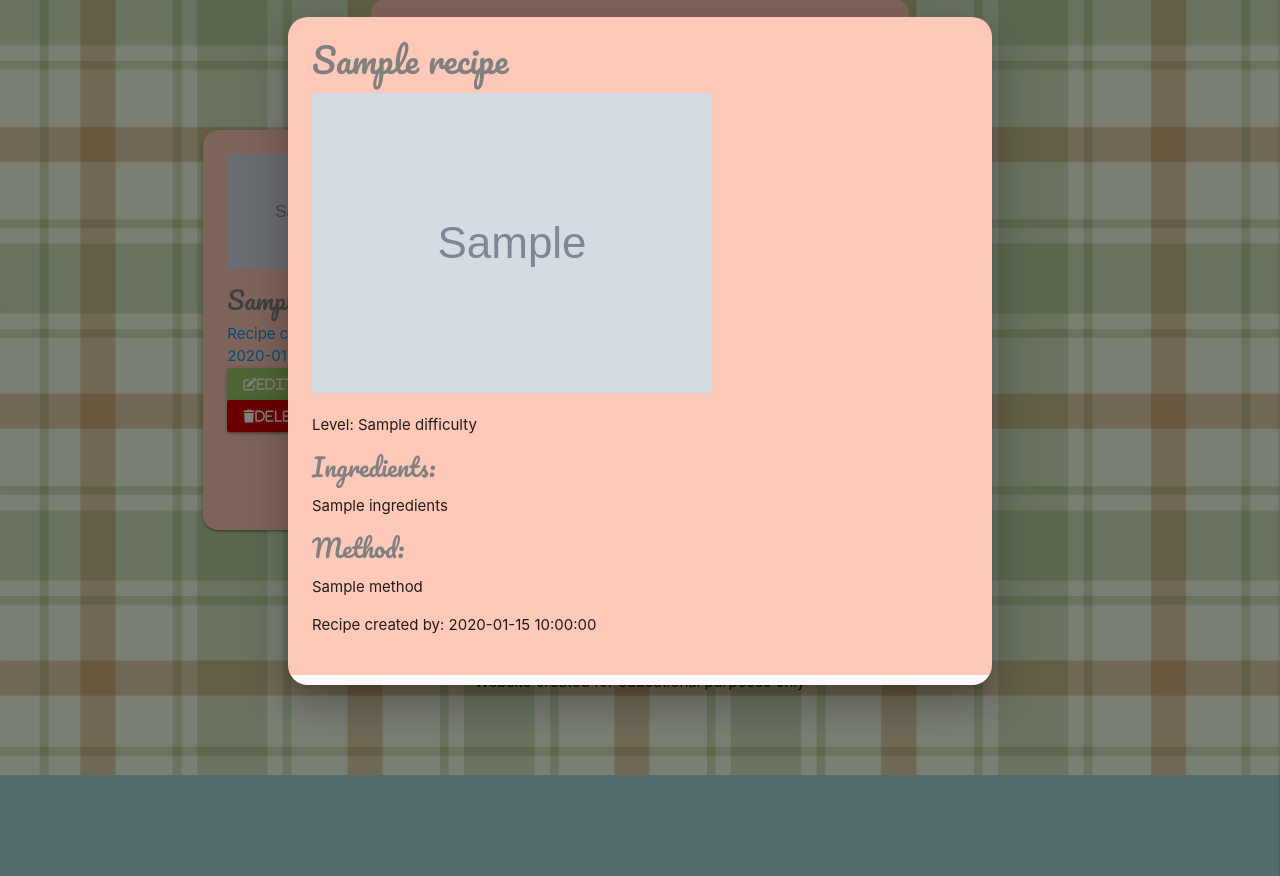
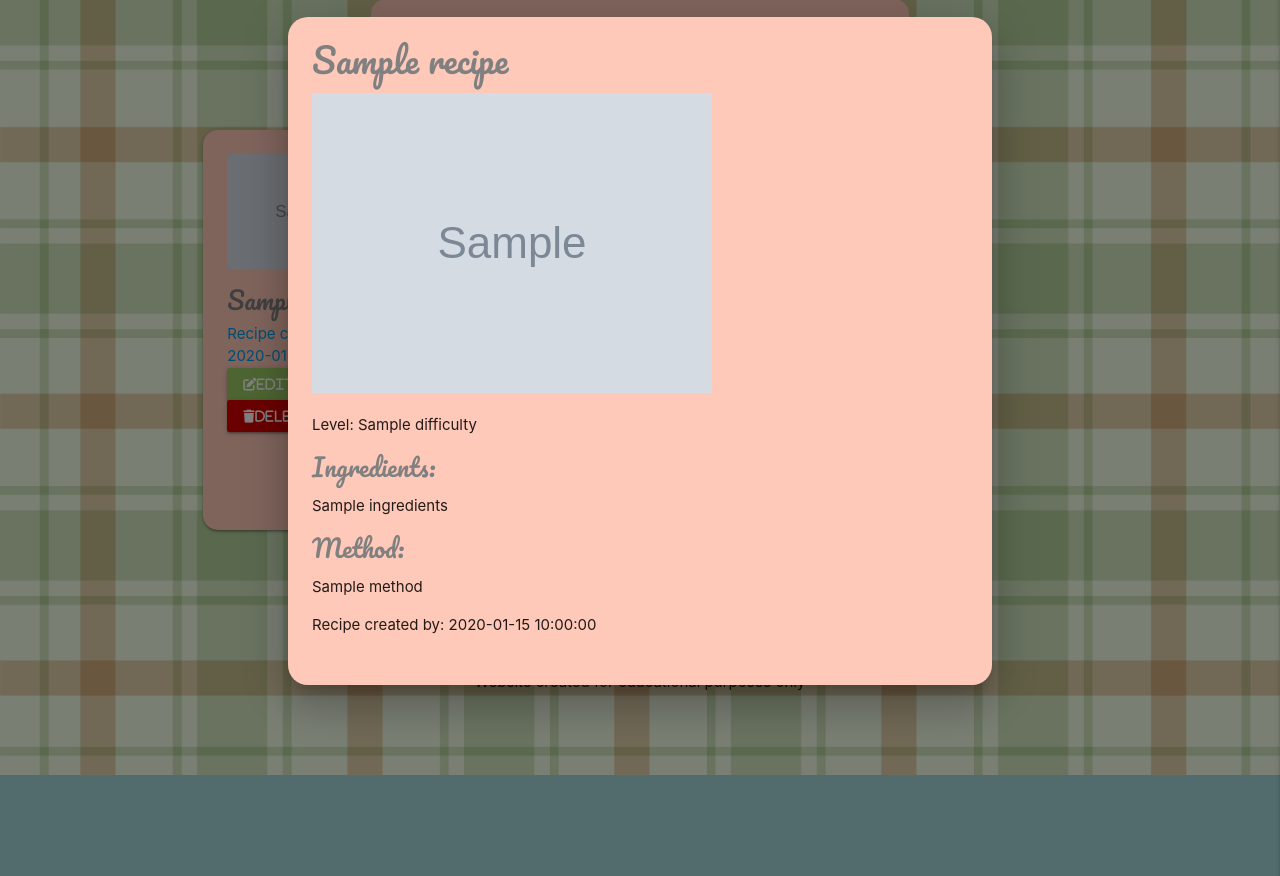
Before and after one commit to LHarveyDev/the-kitchen-cupboard, a Flask app: page /profile in a window 1280 px wide, after a click that opens the changed part. Shown: the part 78-954 px from the top of the page. Run offline with Flask 3, Linux system fonts and the light colour scheme; the visitor is signed in with stand-in values (Sample User, id 1); grey boxes marked "Sample" are stand-in pictures; a database or web service that is not in the repository returns one stand-in record (values such as "Sample title"); some libraries are stand-ins or nearby versions.

Commit message:
ADD background colour to modal footer

```diff
--- a/static/css/style.css
+++ b/static/css/style.css
@@ -175,6 +175,11 @@ body {
     border-radius: 20px;
 }
 
+.modal .modal-footer {
+    background-color: #FFC9B9;
+    border-radius: 20px;
+}
+
 .card-detail {
     width: 70vw;
     background-color: #FFC9B9;
--- a/templates/profile.html
+++ b/templates/profile.html
@@ -63,7 +63,7 @@
             <p>Recipe created by: {{ recipe.created_by }}</p>
         </div>
         <div class="modal-footer">
-            <a href="#!" class="modal-close waves-effect waves-green btn-flat">Close</a>
+            <a href="#!" class="modal-close waves-effect btn-flat">Close</a>
         </div>
     </div>
     {% endfor %}
```
